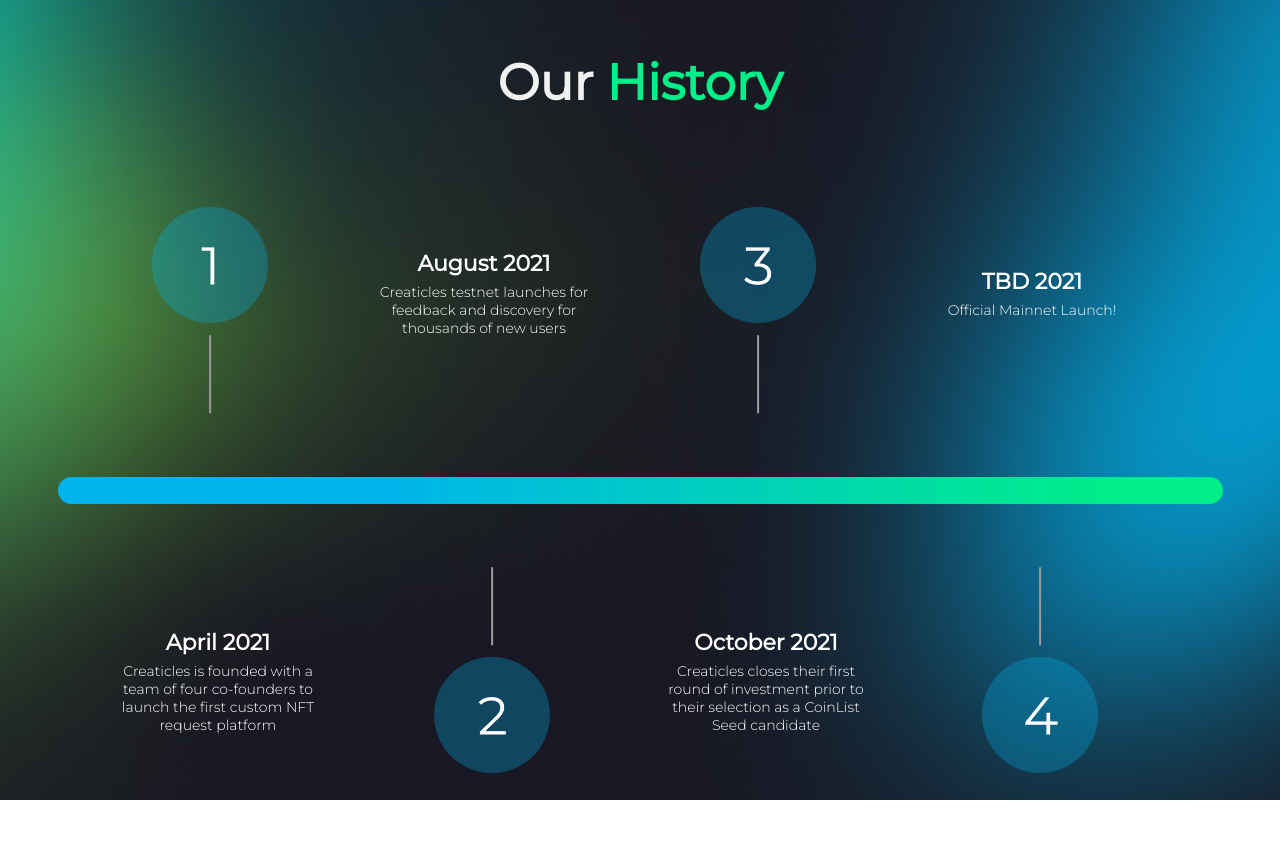
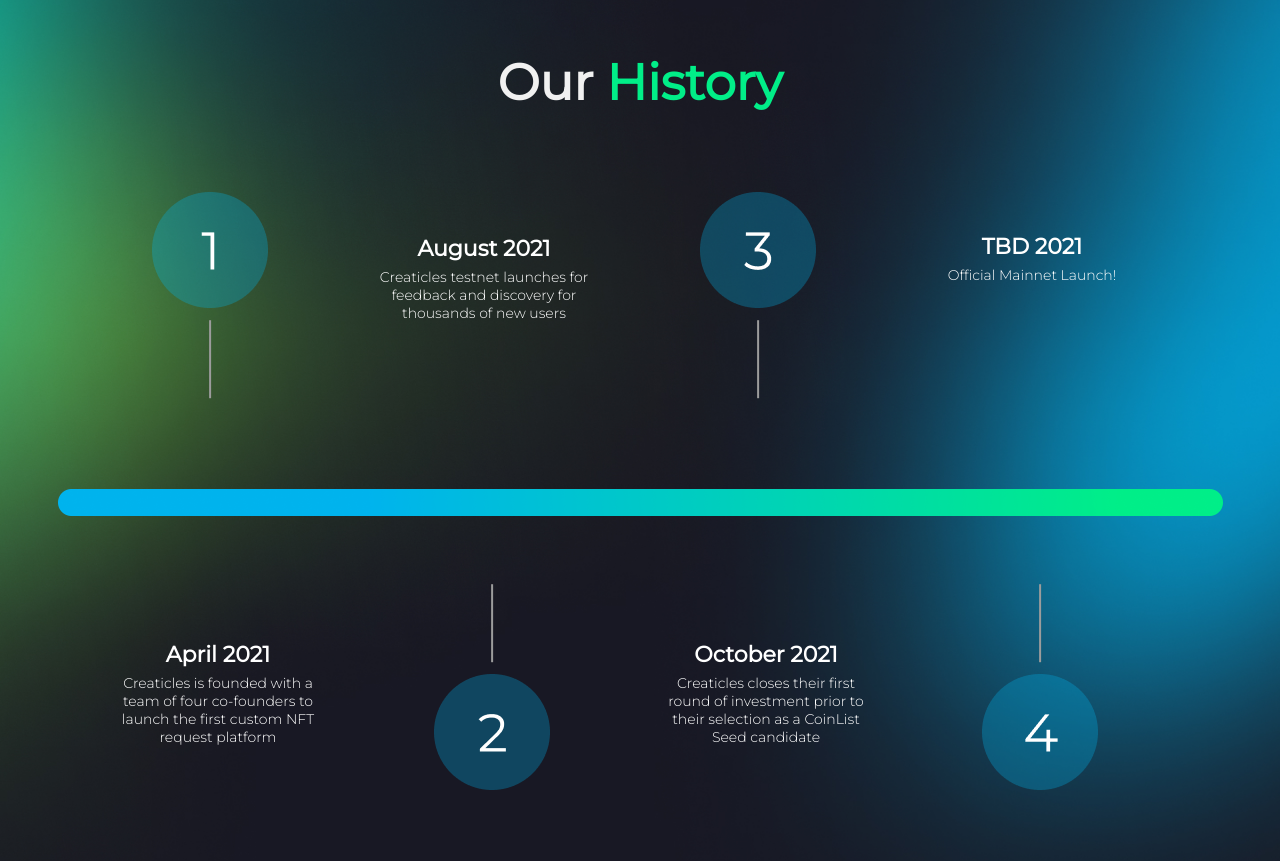
Before and after one commit to zerofille/creaticles, a React (Create React App) app: page / in a window 1280 px wide. Before the commit the page ends 800 px from the top, so only its background shows below. Built offline with nearby package versions, Linux system fonts and the light colour scheme.

Commit message:
Add fixes to the styles

```diff
--- a/src/Components/Block.sass
+++ b/src/Components/Block.sass
@@ -9,9 +9,10 @@
 .thirdBlock
   margin-right: -100px
 .textWrap
-  margin: 60px 110px 60px
+  margin: 115px 110px
 
-
+.innerTextWrapSecond
+  margin-top: -40px
 
 .fourthBlock, .secondBlock
   display: flex
@@ -30,7 +31,7 @@
   flex-direction: row
   justify-content: space-between
   align-items: center
-  margin-bottom: 80px
+  margin-bottom: 52.2px
   .numberWrap
     display: flex
     flex-direction: column
@@ -48,7 +49,7 @@
   display: flex
   flex-direction: column-reverse
   align-items: center
-  margin-top: 80px
+  margin-top: 33.86px
 
   .number
     margin-top: 50px
--- a/src/Components/Block.tsx
+++ b/src/Components/Block.tsx
@@ -9,7 +9,7 @@ function Block(props: any) {
         <div className={props.greyLine}/>
       </div>
       <div className="textWrap">
-        <div className="innerTextWrap">
+        <div className={props.textWrap}>
           <h1 className="innerHeading">{props.heading}</h1>
           <p className="text">{props.text}</p>
         </div>
--- a/src/Components/FullSection.sass
+++ b/src/Components/FullSection.sass
@@ -4,7 +4,7 @@
   line-height: 65px
   text-align: center
   color: #F1F1F1
-  margin: 50px 0px 70px
+  margin: 50px 0px 0px
 
 .span
   color: #01EE88
--- a/src/Components/FullSection.tsx
+++ b/src/Components/FullSection.tsx
@@ -19,6 +19,8 @@ function FullSection() {
           headingSec={'TBD 2021'}
           firstsrc={one}
           secondsrc={three}
+          textWrapFirst={"innerTextWrap"}
+          textWrapSec={"innerTextWrapSecond"}
           greyLine={'upperGreyLine'}
           textFirst={'Creaticles testnet launches for feedback and discovery for thousands of new users'}
           textSec={'Official Mainnet Launch!'} blockNumFirst={'firstBlock'}
@@ -28,6 +30,8 @@ function FullSection() {
           classNumberWrap={'secNumberWrap'}
           firstsrc={two}
           secondsrc={four}
+          textWrapFirst={"innerTextWrap"}
+          textWrapSec={"innerTextWrap"}
           headingFirst={'April 2021'} headingSec={'October 2021'}
           greyLine={'bottomGreyLine'}
           textFirst={'Creaticles is founded with a team of four co-founders to launch the first custom NFT request platform'}
--- a/src/Components/HalfSection.tsx
+++ b/src/Components/HalfSection.tsx
@@ -1,7 +1,6 @@
 import React from 'react';
 import Block from './Block';
 import './HalfSection.sass'
-
 
 
 function HalfSection(props: any) {
@@ -15,15 +14,18 @@ function HalfSection(props: any) {
           class={props.blockNumFirst}
           heading={props.headingFirst}
           text={props.textFirst}
+          textWrap={props.textWrapFirst}
           src={props.firstsrc}/>
         <Block
           src={props.secondsrc}
+          textWrap={props.textWrapSec}
           classNumberWrap={props.classNumberWrap}
           class={props.blockNumSec}
           greyLine={props.greyLine}
           line={'firstLine'}
+          innertextWrap={props.textWrap}
           heading={props.headingSec}
-          text={props.textSec} />
+          text={props.textSec}/>
       </div>
     </section>
   );
```
